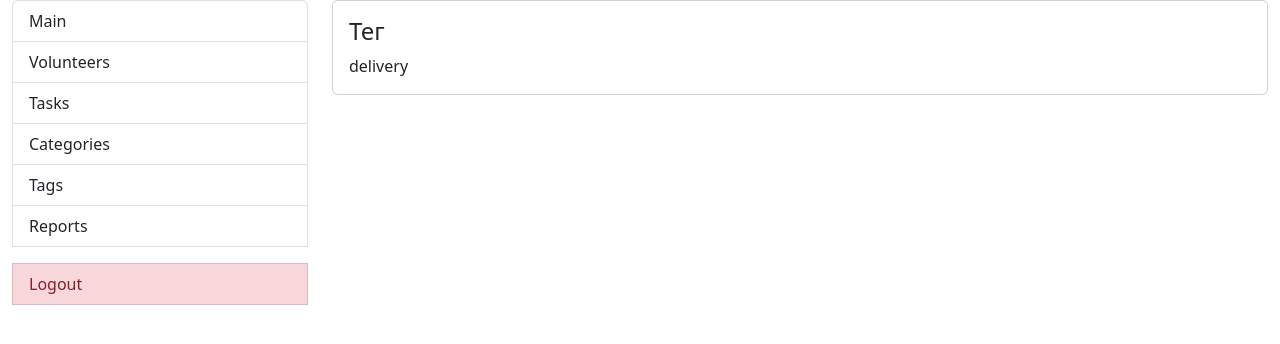
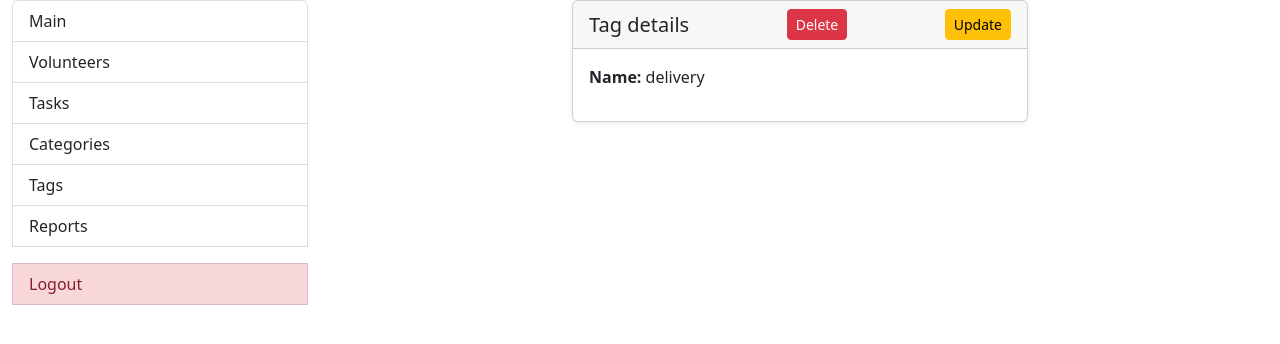
Before and after one commit to JustVov4uk/volunteer-task-manager, a Django app: page /tasks/tags/1/ in a window 1280 px wide. Shown: the top 344 px of the page. Run offline with Django 5.2, Linux system fonts and the light colour scheme; a user stored in the database is signed in; data comes from the database, SQL or seed files in the repository; both versions use the stored data as it was after the commit.

Commit message:
create tag_form.html & tag_confirm_delete.html. add create/update/delete functionally for Tag

```diff
--- a/tasks/urls.py
+++ b/tasks/urls.py
@@ -11,7 +11,8 @@ from tasks.views import (index, CategoryListView,
                          CategoryCreateView, CategoryUpdateView,
                          CategoryDeleteView, VolunteerCreateView,
                          VolunteerUpdateView, VolunteerDeleteView,
-                         TaskCreateView, TaskUpdateView, TaskDeleteView)
+                         TaskCreateView, TaskUpdateView, TaskDeleteView,
+                         TagCreateView, TagUpdateView, TagDeleteView)
 
 urlpatterns = [
     path("", index, name="index"),
@@ -32,6 +33,9 @@ urlpatterns = [
     path("tasks/delete/<int:pk>/", TaskDeleteView.as_view(), name="task-delete"),
     path("tags/", TagListView.as_view(), name="tag-list"),
     path("tags/<int:pk>/", TagDetailView.as_view(), name="tag-detail"),
+    path("tags/create/", TagCreateView.as_view(), name="tag-create"),
+    path("tags/update/<int:pk>/", TagUpdateView.as_view(), name="tag-update"),
+    path("tags/delete/<int:pk>/", TagDeleteView.as_view(), name="tag-delete"),
     path("reports/", ReportListView.as_view(), name="report-list"),
     path("reports/<int:pk>/", ReportDetailView.as_view(), name="report-detail"),
     path("coordinator/", views.coordinator_index, name="coordinator-index"),
--- a/tasks/views.py
+++ b/tasks/views.py
@@ -6,7 +6,7 @@ from django.urls import reverse_lazy
 from django.views import generic
 from django.views.generic import CreateView, UpdateView, DeleteView
 
-from tasks.forms import CategoryForm, CustomUserCreateForm, CustomUserUpdateForm, TaskForm
+from tasks.forms import CategoryForm, CustomUserCreateForm, CustomUserUpdateForm, TaskForm, TagForm
 from tasks.models import CustomUser, Task, Category, Tag, Report
 
 @login_required
@@ -140,6 +140,23 @@ class TagDetailView(LoginRequiredMixin, generic.DetailView):
     model = Tag
 
 
+class TagCreateView(LoginRequiredMixin, CreateView):
+    model = Tag
+    form_class = TagForm
+    success_url = reverse_lazy("tasks:tag-list")
+
+
+class TagUpdateView(LoginRequiredMixin, UpdateView):
+    model = Tag
+    form_class = TagForm
+    success_url = reverse_lazy("tasks:tag-list")
+
+
+class TagDeleteView(LoginRequiredMixin, DeleteView):
+    model = Tag
+    success_url = reverse_lazy("tasks:tag-list")
+
+
 class ReportListView(LoginRequiredMixin, generic.ListView):
     model = Report
 
--- a/templates/tasks/tag_detail.html
+++ b/templates/tasks/tag_detail.html
@@ -1,10 +1,22 @@
 {% extends "base.html" %}
 
 {% block content %}
-  <div class="card">
-    <div class="card-body">
-      <h4 class="card-title">Тег</h4>
-      <p class="card-text">{{ tag.name }}</p>
+  <div class="row justify-content-center">
+    <div class="col-md-6">
+      <div class="card shadow-sm">
+        <div class="card-header d-flex justify-content-between align-items-center">
+          <h5 class="mb-0">Tag details</h5>
+          <a href="{% url 'tasks:tag-delete' pk=tag.id %}" class="btn btn-sm btn-danger">
+            Delete
+          </a>
+          <a href="{% url 'tasks:tag-update' pk=tag.id %}" class="btn btn-sm btn-warning">
+            Update
+          </a>
+        </div>
+        <div class="card-body">
+          <p><strong>Name:</strong> {{ tag.name }}</p>
+        </div>
+      </div>
     </div>
   </div>
 {% endblock %}
--- a/templates/tasks/tag_list.html
+++ b/templates/tasks/tag_list.html
@@ -2,6 +2,7 @@
 
 {% block content %}
   <h1>Теги</h1>
+  <a class="btn btn-success" href="{% url 'tasks:tag-create' %}">Add Tag</a>
   {% if tag_list %}
     <ul class="list-group">
       {% for tag in tag_list %}
```
Also changed, not shown: tasks/forms.py (+7 -1 lines), templates/tasks/tag_confirm_delete.html (added, +15 -0 lines), templates/tasks/tag_form.html (added, +11 -0 lines), db.sqlite3.
